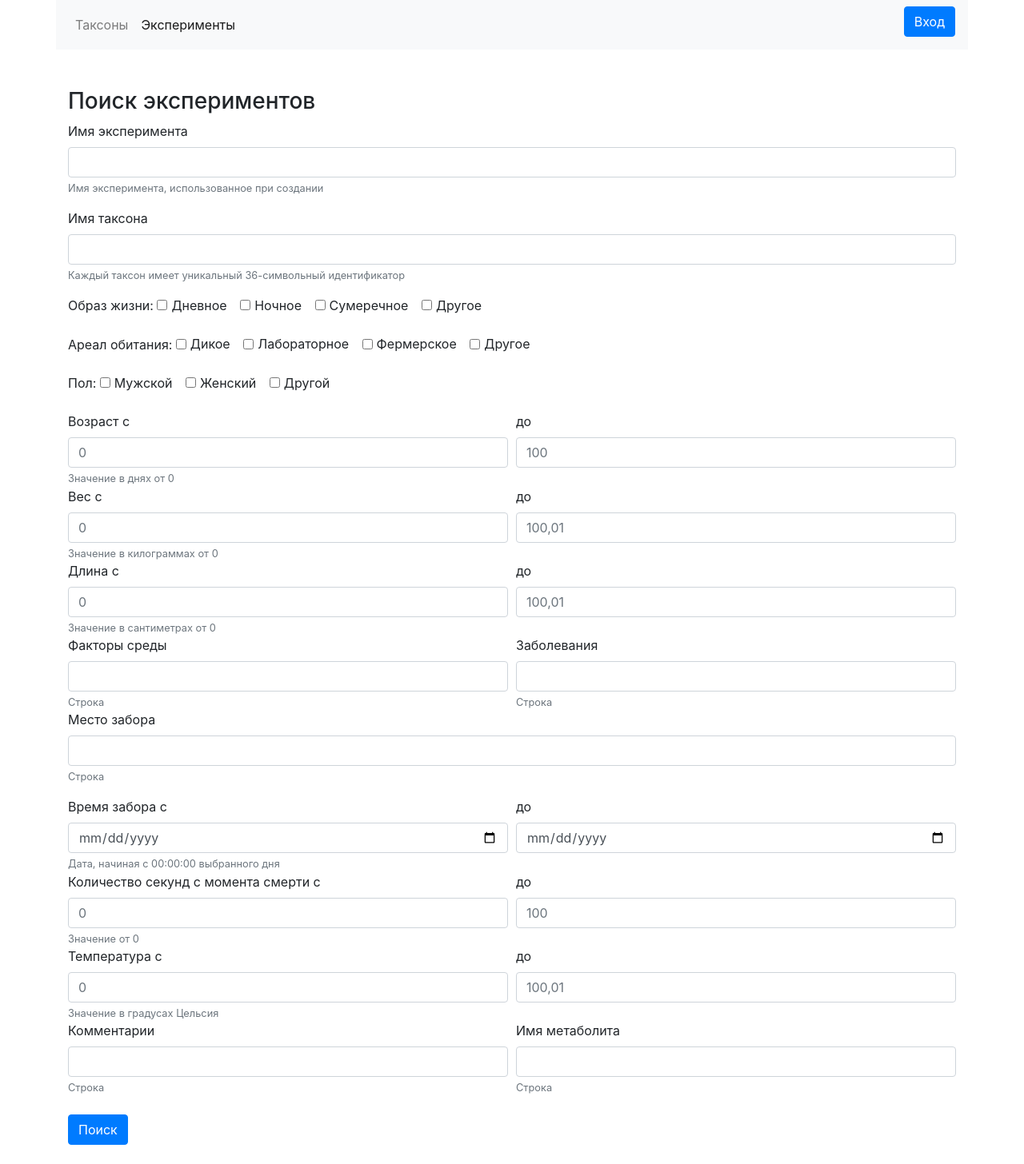
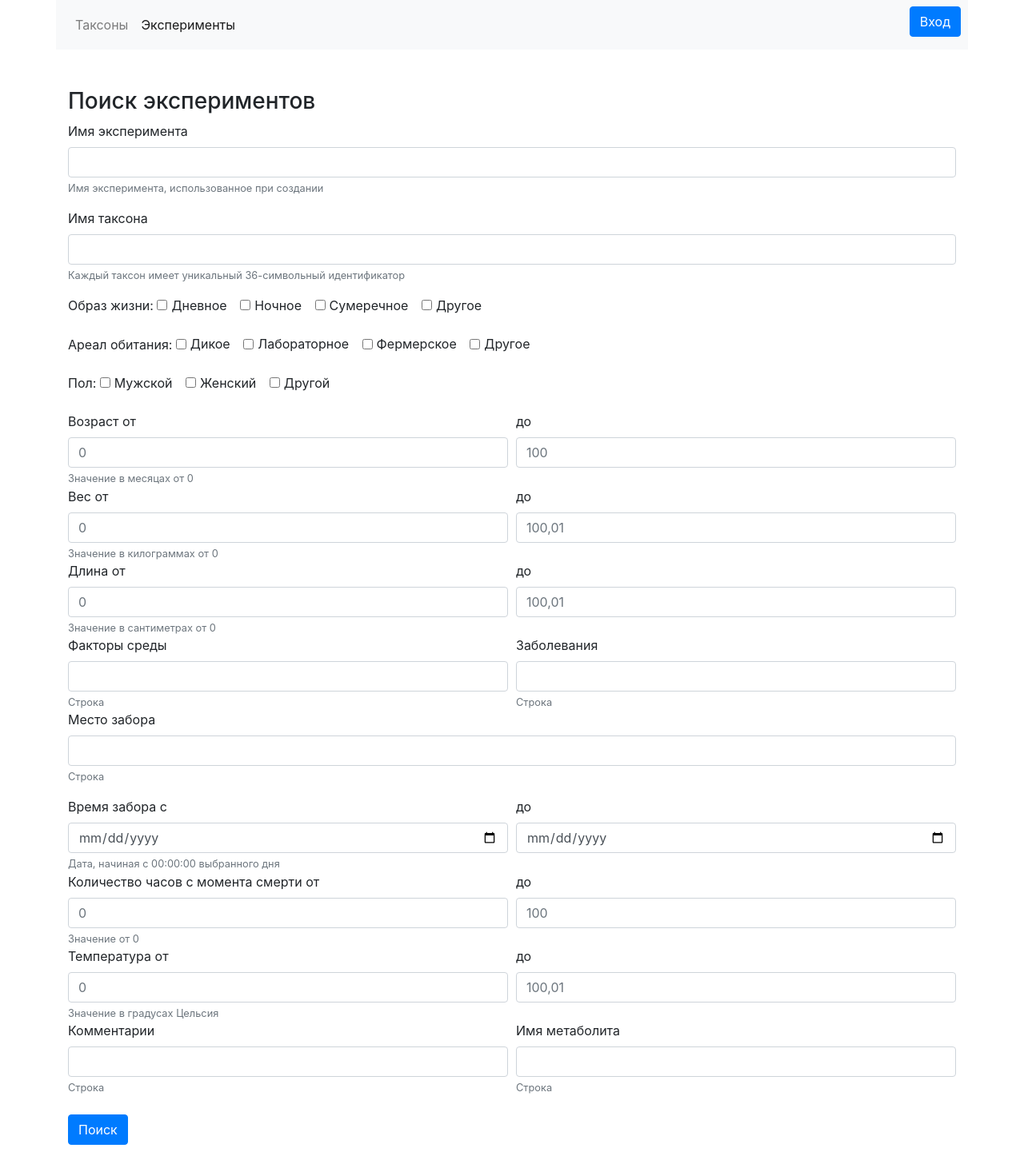
Before and after one commit to hater4u/Tomo, a Django app: page /experiments/ in a window 1280 px wide. Shown: the whole page at 80% size. Run offline with Django 3.2, Linux system fonts and the light colour scheme; some libraries are stand-ins or nearby versions.

Commit message:
fixed some texts, fixed adaptive design, fixed delete experiments, updated .env, fixed getting base64 torrent(must be binary string), deleted some old comments, added output of taxon_name on taxon rename

```diff
--- a/experimentsbase/templates/experiments.html
+++ b/experimentsbase/templates/experiments.html
@@ -100,9 +100,9 @@
 
         <div class="form-row">
             <div class="col">
-                <label for="ageFrom">Возраст с</label>
+                <label for="ageFrom">Возраст от</label>
                 <input type="number" class="form-control" min="0" placeholder="0" id="ageFrom" name="ageFrom" aria-describedby="ageFromHelp" value="{{ filled_fields.ageFrom }}">
-                <small id="ageFromHelp" class="form-text text-muted">Значение в днях от 0</small>
+                <small id="ageFromHelp" class="form-text text-muted">Значение в месяцах от 0</small>
             </div>
             <div class="col">
                 <label for="ageTo">до</label>
@@ -112,7 +112,7 @@
 
         <div class="form-row">
             <div class="col">
-                <label for="weightFrom">Вес с</label>
+                <label for="weightFrom">Вес от</label>
                 <input type="number" step="0.01" class="form-control" min="0" placeholder="0" id="weightFrom" name="weightFrom" aria-describedby="weightFromHelp" value="{{ filled_fields.weightFrom }}">
                 <small id="weightFromHelp" class="form-text text-muted">Значение в килограммах от 0</small>
             </div>
@@ -124,7 +124,7 @@
 
         <div class="form-row">
             <div class="col">
-                <label for="lengthFrom">Длина с</label>
+                <label for="lengthFrom">Длина от</label>
                 <input type="number" step="0.01" class="form-control" min="0" placeholder="0" id="lengthFrom" name="lengthFrom" aria-describedby="lengthFromHelp" value="{{ filled_fields.lengthFrom }}">
                 <small id="lengthFromHelp" class="form-text text-muted">Значение в сантиметрах от 0</small>
             </div>
@@ -172,7 +172,7 @@
 
         <div class="form-row">
             <div class="col">
-                <label for="hoursPostMortemFrom">Количество секунд с момента смерти с</label>
+                <label for="hoursPostMortemFrom">Количество часов с момента смерти от</label>
                 <input type="number" class="form-control" min="0" placeholder="0" id="hoursPostMortemFrom" name="hoursPostMortemFrom" aria-describedby="hoursPostMortemFromHelp" value="{{ filled_fields.hoursPostMortemFrom }}">
                 <small id="hoursPostMortemFromHelp" class="form-text text-muted">Значение от 0</small>
             </div>
@@ -185,7 +185,7 @@
 
         <div class="form-row">
             <div class="col">
-                <label for="temperatureFrom">Температура с</label>
+                <label for="temperatureFrom">Температура от</label>
                 <input type="number" step="0.01" class="form-control" min="-100" placeholder="0" id="temperatureFrom" name="temperatureFrom" aria-describedby="temperatureFromHelp" value="{{ filled_fields.temperatureFrom }}">
                 <small id="temperatureFromHelp" class="form-text text-muted">Значение в градусах Цельсия</small>
             </div>
--- a/experimentsbase/templates/experiments_table.html
+++ b/experimentsbase/templates/experiments_table.html
@@ -7,7 +7,7 @@
             <th>Образ жизни</th>
             <th>Ареал</th>
             <th>Пол</th>
-            <th>Возраст(дни)</th>
+            <th>Возраст</th>
             <th>Вес(кг)</th>
             <th>Длина(см)</th>
             <th>Факторы среды</th>
--- a/experimentsbase/views.py
+++ b/experimentsbase/views.py
@@ -9,6 +9,8 @@ from tomo.settings import API_URL, SHARED_FILES_DIR
 import requests
 import json
 import os
+import base64
+
 
 #TODO delete
 from django.views.decorators.csrf import csrf_exempt
@@ -180,15 +182,6 @@ def check_experiments_data(data_json):
     if data_json.get('taxonSearchName', False):
         data_json.pop('taxonSearchName', None)
 
-    #  TODO delete fix
-    # if data_json.get('hoursPostMortem', False):
-    #     data_json['secondsPostMortem'] = data_json['hoursPostMortem']
-    #     data_json.pop('hoursPostMortem', None)
-    #
-    # if data_json.get('monthsAge', False):
-    #     data_json['daysAge'] = data_json['monthsAge']
-    #     data_json.pop('monthsAge', None)
-
     # File paths
     if data_json.get('withdrawDate', False):
         data_json['withdrawDate'] += " 00:00:00"
@@ -316,6 +309,16 @@ def taxon_rename_id(request, taxon_id):
     args.update(csrf(request))
     if request.user.is_authenticated:
         if request.user.is_staff:
+
+            try:
+                print(requests.get(API_URL + '/taxa', params={'id': taxon_id}))
+                args['taxon_name'] = requests.get(API_URL + '/taxa', params={'id': taxon_id}).json()['value']['name']
+            except Exception as e:
+                print('API troubles: ' + str(e))
+                args['success'] = False
+                args['message'] = 'Проблема доступа API. Обратитесь к администратору сервера.'
+                return render(request, 'taxon/rename.html', args)
+
             if request.POST:
                 if request.POST['taxonName'] == '':
                     args['success'] = False
@@ -634,12 +637,11 @@ def experiment_delete(request, experiment_id):
                 return render(request, 'experiment/delete.html', args)
             if request.POST:
                 try:
-                    # TODO fix(params to data) request after API fixing
-                    # headers = {'Content-Type': 'application/json'}
+                    headers = {'Content-Type': 'application/json'}
                     req = requests.post(API_URL + '/experiments/delete',
-                                  params={'id': experiment_id},
-                                  # headers=headers,
-                                  auth=('docker_admin', '123qweasdzxc'))
+                                        data=json.dumps({'id': experiment_id}),
+                                        headers=headers,
+                                        auth=('docker_admin', '123qweasdzxc'))
                     if req.status_code == 200:
                         args['success'] = True
                         args['message'] = 'Эксперимент успешно удалён'
@@ -670,7 +672,7 @@ def get_torrent(request, experiment_id, torrent_index):
         torrent_path = req.json()['value']['fileInfos'][int(torrent_index)]['torrentFilePath']
 
         req = requests.get(API_URL + '/experiments/getTorrent', params={'torrentPath': torrent_path})
-        torrent_file = req.json()['value']
+        torrent_file = base64.b64decode(req.json()['value'])
 
         response = HttpResponse(torrent_file)
 
@@ -684,6 +686,7 @@ def get_torrent(request, experiment_id, torrent_index):
     except Exception as e:
         print("getting torrent error")
         return redirect('index')
+
 
 # TODO refactor search experiments
 def experiments(request):
--- a/static/scripts.js
+++ b/static/scripts.js
@@ -152,13 +152,13 @@ function addMetaboliteField() {
 
     let newNode = document.createElement('div');
     newNode.classList.add('form-row');
-    newNode.innerHTML = '<div class="col"><label for="pubChemCid' + childrenLength + '">' + 'pubChemCid ' + childrenLength + '</label>' +
+    newNode.innerHTML = '<div class="col-6 col-md-3"><label for="pubChemCid' + childrenLength + '">' + 'pubChemCid ' + childrenLength + '</label>' +
         '<input data-metabolite="true" type="number" min="0" value="0" class="form-control" id="pubChemCid' + childrenLength + '" name="pubChemCid' + childrenLength + '" required></div>' +
-        '<div class="col"><label for="metaName' + childrenLength + '">' + 'Имя метаболита ' + childrenLength + '</label>' +
+        '<div class="col-6 col-md-3"><label for="metaName' + childrenLength + '">' + 'Имя метаболита ' + childrenLength + '</label>' +
         '<input data-metabolite="true" type="text" class="form-control" id="metaName' + childrenLength + '" name="metaName' + childrenLength + '" required></div>' +
-        '<div class="col"><label for="concentration' + childrenLength + '">' + 'Концентрация ' + childrenLength + '</label>' +
+        '<div class="col-6 col-md-3"><label for="concentration' + childrenLength + '">' + 'Концентрация ' + childrenLength + '</label>' +
         '<input data-metabolite="true" type="number" min="0" value="0" step="0.01" class="form-control" id="concentration' + childrenLength + '" name="concentration' + childrenLength + '" required></div>' +
-        '<div class="col"><label for="analysisMethod' + childrenLength + '">' + 'Название метода анализа ' + childrenLength + '</label>' +
+        '<div class="col-6 col-md-3"><label for="analysisMethod' + childrenLength + '">' + 'Название метода анализа ' + childrenLength + '</label>' +
         '<input data-metabolite="true" type="text" class="form-control" id="analysisMethod' + childrenLength + '" name="analysisMethod' + childrenLength + '" required></div>';
 
     el.append(newNode);
--- a/templates/auth_user.html
+++ b/templates/auth_user.html
@@ -1,6 +1,12 @@
 {% if user_auth %}
-    <h6 class="col">{{ nickname }}</h6>
-    <a href="/logout/" class="btn btn-primary mb-2 col">Выход</a>
+    <div class="row float-sm-left float-md-right">
+        <span class="col mt-2 ml-3 text-center ">{{ nickname }}</span>
+        <a href="/logout/" class="btn btn-primary col mb-2 mr-2">Выход</a>
+    </div>
+
 {% else %}
-    <a href="/login/" class="btn btn-primary mb-2">Вход</a>
+    <div class="row float-sm-left float-md-right">
+        <a href="/login/" class="btn btn-primary mb-2 mr-2 ml-3">Вход</a>
+    </div>
+
 {%  endif %}
--- a/templates/index.html
+++ b/templates/index.html
@@ -11,9 +11,9 @@
 </head>
 <body>
     <nav class="container navbar navbar-expand-lg navbar-light bg-light">
-        <div class="collapse navbar-collapse" id="navbarSupportedContent">
+        <div class="navbar-collapse" id="navbarSupportedContent">
 
-            <ul class="navbar-nav mr-auto col-10">
+            <ul class="navbar-nav mr-auto">
                 <li class="nav-item {% block taxon_active %}{% endblock %}">
                     <a class="nav-link" href="/taxons/">Таксоны</a>
                 </li>
@@ -26,6 +26,7 @@
             {% include 'auth_user.html' %}
         </div>
     </nav>
+
 {% block body %}
 
 {% endblock %}
```
Also changed, not shown: experimentsbase/templates/experiment/change.html (+5 -5 lines), 1 other file.
